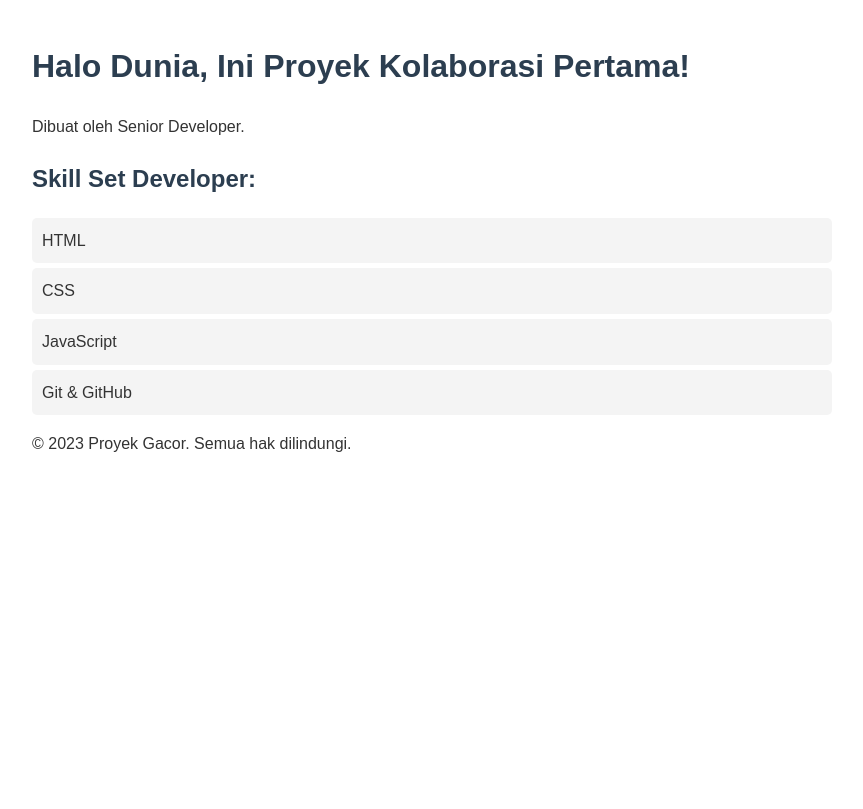
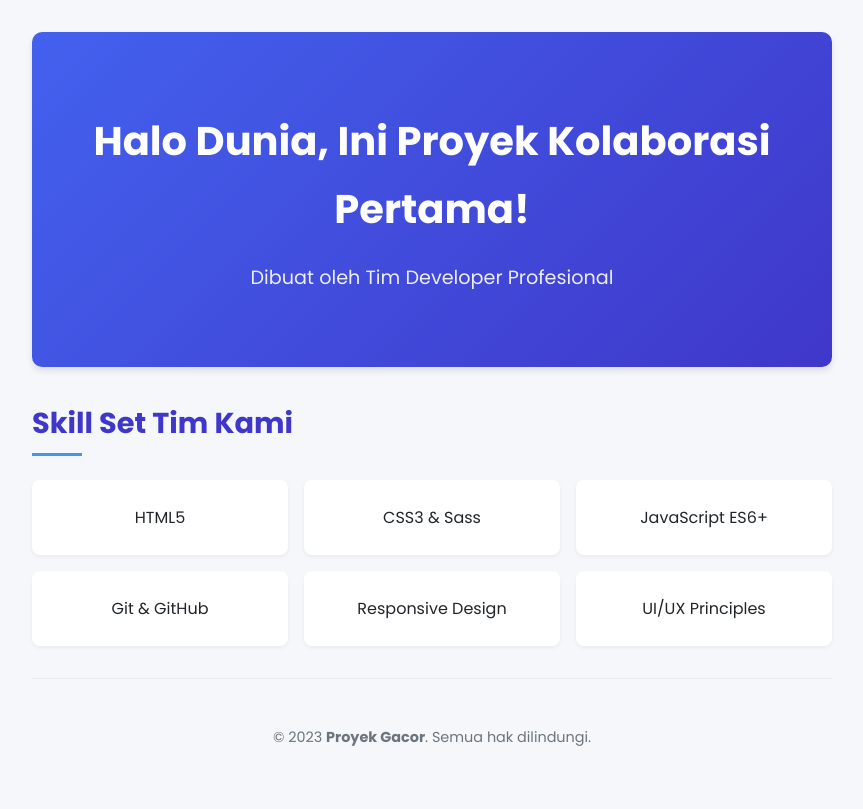
Before and after one commit to Gembel666/proyek-kolaborasi-gacor, a plain HTML site: page index.html in a window 1280 px wide. Shown: the whole page, without its empty margins (208-1071 px from the left). Drawn offline with Linux system fonts and the light colour scheme.

Commit message:
perubahan tipografi, warna dan layout

```diff
--- a/index.html
+++ b/index.html
@@ -4,47 +4,146 @@
     <meta charset="UTF-8">
     <meta name="viewport" content="width=device-width, initial-scale=1.0">
     <title>Proyek Gacor</title>
+    <link href="https://fonts.googleapis.com/css2?family=Poppins:wght@300;400;600;700&display=swap" rel="stylesheet">
     <style>
+        :root {
+            --primary-color: #4361ee;
+            --secondary-color: #3f37c9;
+            --accent-color: #4895ef;
+            --light-color: #f8f9fa;
+            --dark-color: #212529;
+            --success-color: #4cc9f0;
+        }
+
         body {
-            font-family: Arial, sans-serif;
-            line-height: 1.6;
+            font-family: 'Poppins', sans-serif;
+            line-height: 1.7;
             margin: 0;
-            padding: 20px;
-            color: #333;
+            padding: 0;
+            color: var(--dark-color);
+            background-color: #f5f7fa;
+        }
+
+        .container {
             max-width: 800px;
-            margin: auto;
+            margin: 0 auto;
+            padding: 2rem;
         }
-        h1, h2 {
-            color: #2c3e50;
+
+        header {
+            text-align: center;
+            padding: 3rem 0;
+            background: linear-gradient(135deg, var(--primary-color), var(--secondary-color));
+            color: white;
+            border-radius: 10px;
+            margin-bottom: 2rem;
+            box-shadow: 0 4px 6px rgba(0, 0, 0, 0.1);
         }
+
+        h1 {
+            font-size: 2.5rem;
+            margin-bottom: 1rem;
+            font-weight: 700;
+        }
+
+        h2 {
+            color: var(--secondary-color);
+            font-size: 1.8rem;
+            margin-bottom: 1.5rem;
+            position: relative;
+            padding-bottom: 0.5rem;
+        }
+
+        h2::after {
+            content: '';
+            position: absolute;
+            left: 0;
+            bottom: 0;
+            width: 50px;
+            height: 3px;
+            background-color: var(--accent-color);
+        }
+
+        p {
+            margin-bottom: 1.5rem;
+        }
+
         ul {
             list-style-type: none;
             padding: 0;
+            display: grid;
+            grid-template-columns: repeat(auto-fill, minmax(200px, 1fr));
+            gap: 1rem;
+            margin-bottom: 2rem;
         }
+
         li {
-            background: #f4f4f4;
-            margin: 5px 0;
-            padding: 10px;
-            border-radius: 5px;
+            background: white;
+            padding: 1.5rem;
+            border-radius: 8px;
+            box-shadow: 0 2px 4px rgba(0, 0, 0, 0.05);
+            transition: transform 0.3s ease, box-shadow 0.3s ease;
+            text-align: center;
+            font-weight: 500;
+        }
+
+        li:hover {
+            transform: translateY(-5px);
+            box-shadow: 0 10px 20px rgba(0, 0, 0, 0.1);
+            background: linear-gradient(135deg, var(--light-color), white);
+        }
+
+        footer {
+            text-align: center;
+            padding: 2rem 0;
+            margin-top: 2rem;
+            color: #6c757d;
+            font-size: 0.9rem;
+            border-top: 1px solid #e9ecef;
+        }
+
+        .tagline {
+            font-size: 1.2rem;
+            opacity: 0.9;
+        }
+
+        @media (max-width: 768px) {
+            .container {
+                padding: 1rem;
+            }
+
+            h1 {
+                font-size: 2rem;
+            }
+
+            ul {
+                grid-template-columns: 1fr;
+            }
         }
     </style>
 </head>
 <body>
+    <div class="container">
         <header>
             <h1>Halo Dunia, Ini Proyek Kolaborasi Pertama!</h1>
-        <p>Dibuat oleh Senior Developer.</p>
+            <p class="tagline">Dibuat oleh Tim Developer Profesional</p>
         </header>
+
         <section>
-        <h2>Skill Set Developer:</h2>
+            <h2>Skill Set Tim Kami</h2>
             <ul>
-            <li>HTML</li>
-            <li>CSS</li>
-            <li>JavaScript</li>
+                <li>HTML5</li>
+                <li>CSS3 & Sass</li>
+                <li>JavaScript ES6+</li>
                 <li>Git & GitHub</li>
+                <li>Responsive Design</li>
+                <li>UI/UX Principles</li>
             </ul>
         </section>
+
         <footer>
-        <p>&copy; 2023 Proyek Gacor. Semua hak dilindungi.</p>
+            <p>&copy; 2023 <strong>Proyek Gacor</strong>. Semua hak dilindungi.</p>
         </footer>
+    </div>
 </body>
 </html>
```
Lines whose indentation alone changed are shown as unchanged.
